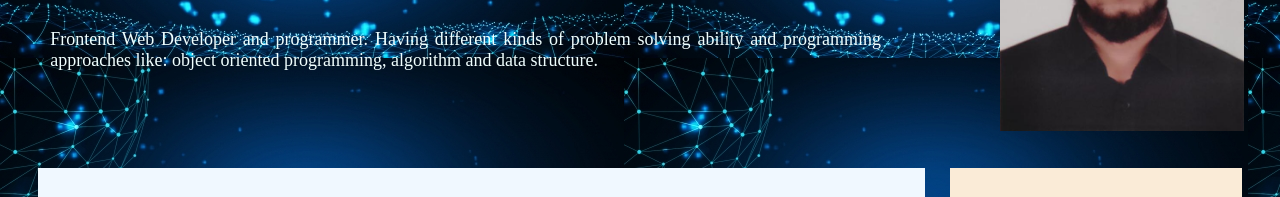
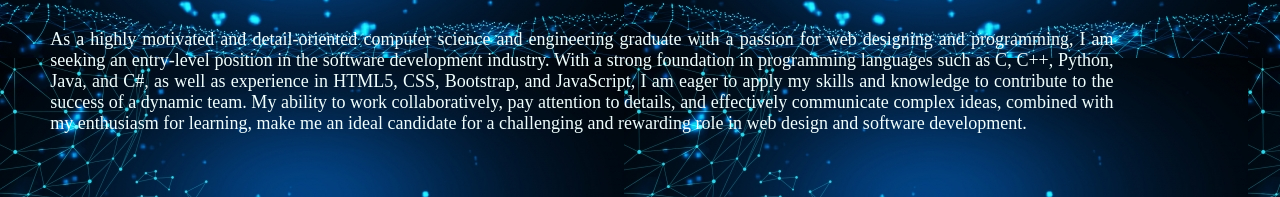
Before and after one commit to labib-bm/My-Resume, a plain HTML site: page index.html in a window 1280 px wide. Shown: the part 202-399 px from the top of the page. Drawn offline with Linux system fonts and the light colour scheme.

Commit message:
Update index.html

```diff
--- a/index.html
+++ b/index.html
@@ -12,7 +12,7 @@
     <header>
         <div class="naming">
             <h1>Labib Bin Mohtaram</h1>
-            <p>Frontend Web Developer and programmer. Having different kinds of problem solving ability and programming approaches like: object oriented programming, algorithm and data structure.</p>
+            <p>As a highly motivated and detail-oriented computer science and engineering graduate with a passion for web designing and programming, I am seeking an entry-level position in the software development industry. With a strong foundation in programming languages such as C, C++, Python, Java, and C#, as well as experience in HTML5, CSS, Bootstrap, and JavaScript, I am eager to apply my skills and knowledge to contribute to the success of a dynamic team. My ability to work collaboratively, pay attention to details, and effectively communicate complex ideas, combined with my enthusiasm for learning, make me an ideal candidate for a challenging and rewarding role in web design and software development.</p>
         </div>
         <div class="photo">
             <img src="Labib-pic.jpg" alt="">
```
